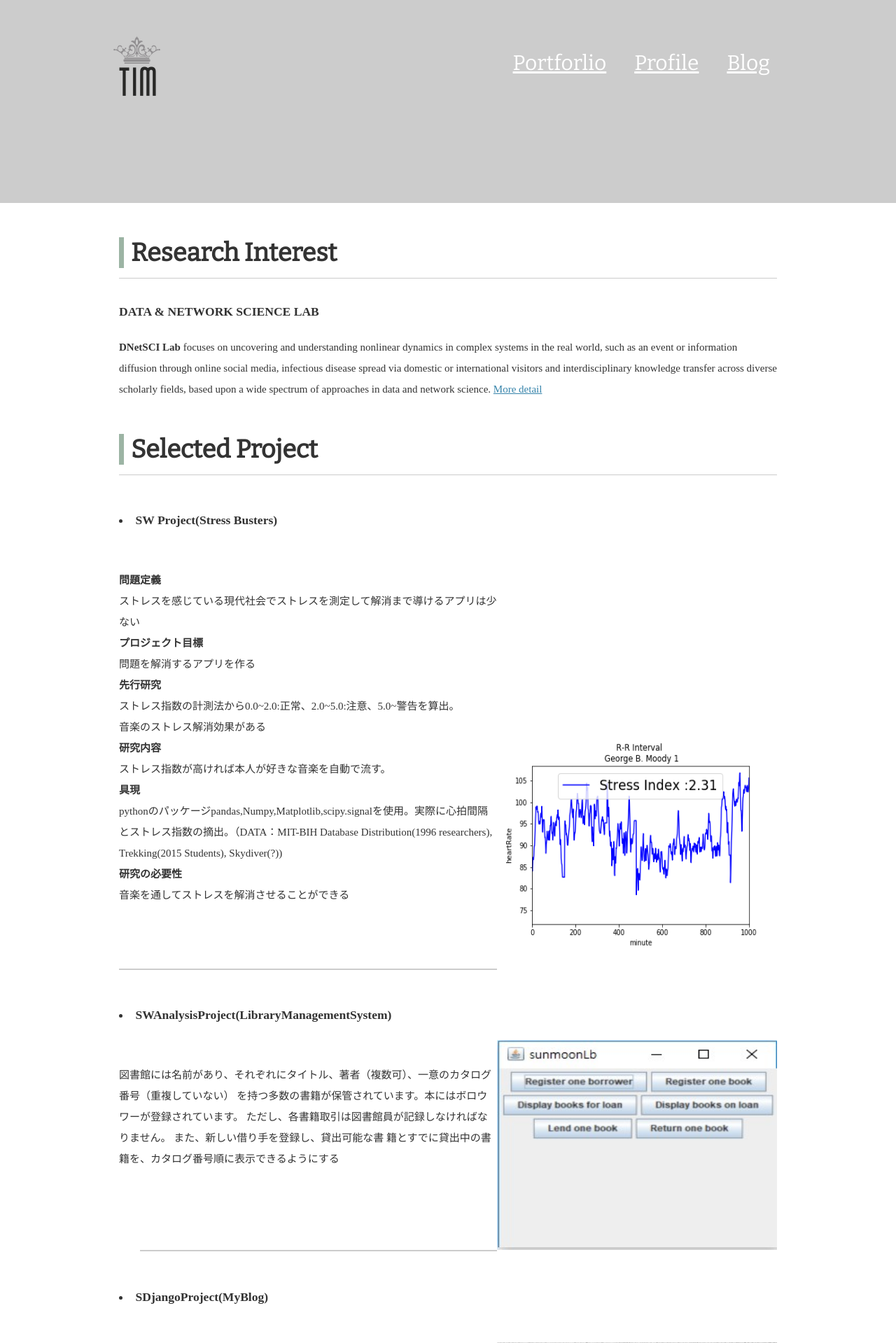
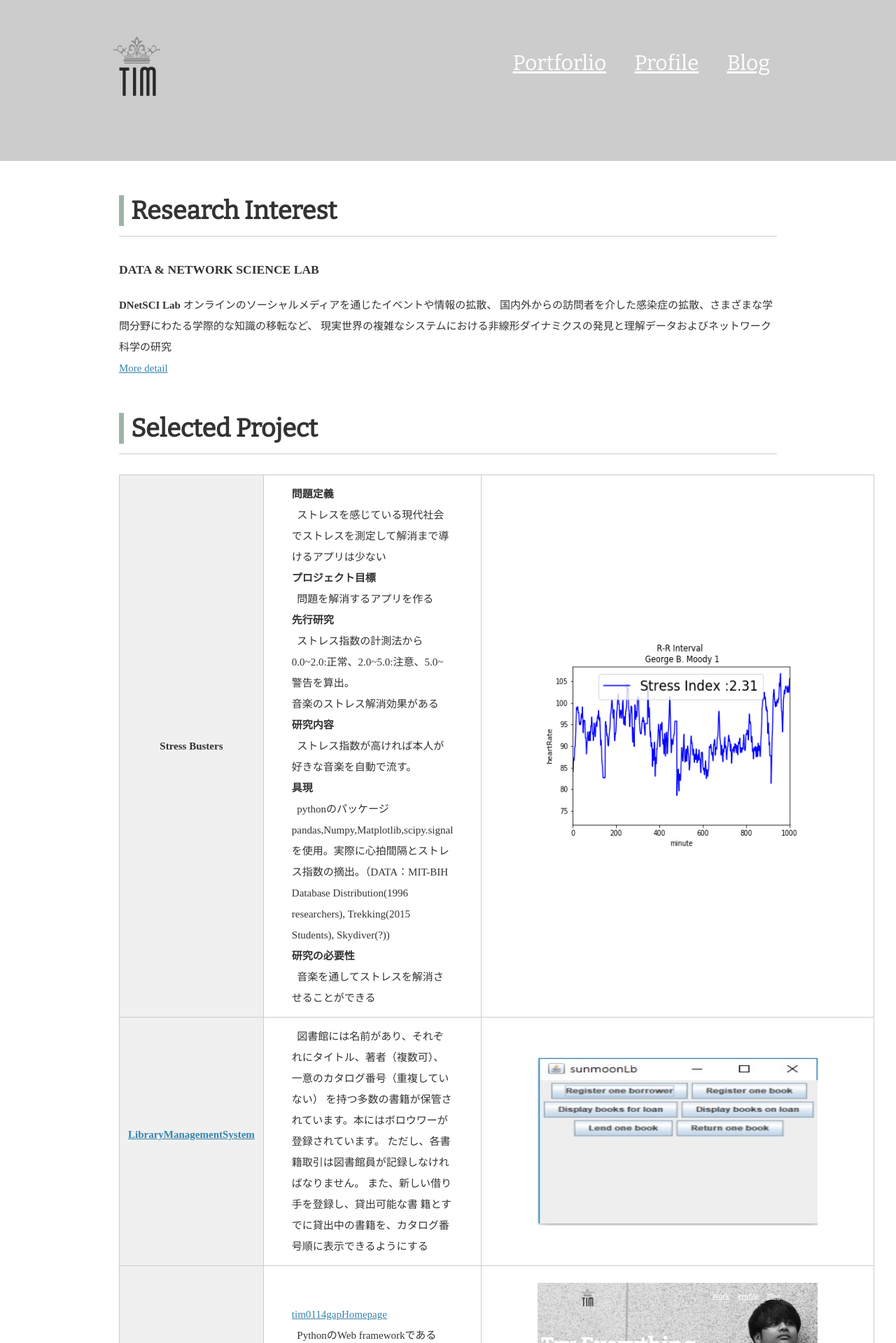
Before and after one commit to tim0114gap/mysite, a Django app: page /work/ in a window 1280 px wide. Shown: the top 1919 px of the page at 70% size. Run offline with Django 3.2, Linux system fonts and the light colour scheme.

Commit message:
update html

```diff
--- a/blog/static/blog/style.css
+++ b/blog/static/blog/style.css
@@ -103,18 +103,26 @@ section {
 	padding-left: 150px;
 }
 
-#work .project th {
+.project th {
 	width: 240px;
 	background-color: #f0f0f0;
-	padding: 12px 0;
+	padding: 12px 12px;
 	border: 1px solid #cccccc;
 }
 
-#work .project td {
+.project td {
 	width: 660px;
 	padding: 12px 40px;
 	border: 1px solid #cccccc;
 }
+
+.project img {
+	height: 300px;
+	width: 400px;
+	padding: 12px 40px;
+}
+
+
 
 table {
 	border-spacing: 0;
@@ -164,7 +172,7 @@ a:hover {
 
 header {
 	width: 960px;
-	height: 70px;
+	height: 10px;
 	margin: 0 auto;
 }
 
--- a/blog/templates/blog/work.html
+++ b/blog/templates/blog/work.html
@@ -22,65 +22,84 @@
 					<div class="profile-txt">
 						<h1 class="icon">Research Interest</h1>
 						<h3><p><span>DATA & NETWORK SCIENCE LAB</span><br></h3>
-						<b>DNetSCI Lab</b> focuses on uncovering and understanding nonlinear dynamics in complex systems in the real world, such as an event or information diffusion through online social media, infectious disease spread via domestic or international visitors and interdisciplinary knowledge transfer across diverse scholarly fields, based upon a wide spectrum of approaches in data and network science.
+						<b>DNetSCI Lab</b> オンラインのソーシャルメディアを通じたイベントや情報の拡散、
+						国内外からの訪問者を介した感染症の拡散、さまざまな学問分野にわたる学際的な知識の移転など、
+						現実世界の複雑なシステムにおける非線形ダイナミクスの発見と理解データおよびネットワーク科学の研究<br>
 						<a href="https://sites.google.com/site/minkyoungkimm/dnetsci-lab">More detail</a>
 					</div>
 				</section>
+
 				<section class="profile clearfix">
 					<div class="profile-txt">
 						<h1 class="icon">Selected Project</h1>
-						<div style="float:left; width: 540px;">
-							<h3><p><span><li>SW Project(Stress Busters)</li></span><br></h3>
+						<section class="project">
+							<table>
+								<tr>
+									<th>Stress Busters</th>
+									<td>
 										<b>問題定義</b><br>
-							ストレスを感じている現代社会でストレスを測定して解消まで導けるアプリは少ない<br>
+										&ensp;ストレスを感じている現代社会でストレスを測定して解消まで導けるアプリは少ない<br>
 										<b>プロジェクト目標</b><br>
-							問題を解消するアプリを作る<br>
+										&ensp;問題を解消するアプリを作る<br>
 										<b>先行研究 </b><br>
-							ストレス指数の計測法から0.0~2.0:正常、2.0~5.0:注意、5.0~警告を算出。<br>
+										&ensp;ストレス指数の計測法から0.0~2.0:正常、2.0~5.0:注意、5.0~警告を算出。<br>
 										音楽のストレス解消効果がある<br>
 										<b>研究内容</b><br>
-							ストレス指数が高ければ本人が好きな音楽を自動で流す。<br>
+										&ensp;ストレス指数が高ければ本人が好きな音楽を自動で流す。<br>
 										<b>具現</b><br>
-							pythonのパッケージpandas,Numpy,Matplotlib,scipy.signalを使用。実際に心拍間隔とストレス指数の摘出。（DATA：MIT-BIH Database Distribution(1996 researchers), Trekking(2015 Students), Skydiver(?))<br>
+										&ensp;pythonのパッケージpandas,Numpy,Matplotlib,scipy.signalを使用。実際に心拍間隔とストレス指数の摘出。（DATA：MIT-BIH Database Distribution(1996 researchers), Trekking(2015 Students), Skydiver(?))<br>
 										<b>研究の必要性</b><br>
-							音楽を通してストレスを解消させることができる<br>
-							<div style="margin-top: 90px; margin-bottom: 30px; border: 1px solid #cccccc;"></div>
-						</div>
-						<img src="{% static 'blog/images/heartRateSample.png' %}" alt="田中宗賢profile" style="float:right; height: 300px; width: 400px; margin-top: 350px;">
-
-						<div style="float:left; width: 540px;">
-							<h3><p><span><li>SWAnalysisProject(LibraryManagementSystem)</li></span><br></h3>
-							図書館には名前があり、それぞれにタイトル、著者（複数可）、一意のカタログ番号（重複していない）
+										&ensp;音楽を通してストレスを解消させることができる<br>
+									</td>
+									<td>
+										<img src="{% static 'blog/images/heartRateSample.png' %}" alt="田中宗賢profile">
+									</td>
+								</tr>
+								<tr>
+									<th><h4><a href="https://github.com/ohshane71/SWAnalysisProject">LibraryManagementSystem</a></h4></th>
+									<td>
+										&ensp;図書館には名前があり、それぞれにタイトル、著者（複数可）、一意のカタログ番号（重複していない）
 									を持つ多数の書籍が保管されています。本にはボロウワーが登録されています。 ただし、各書籍取引は図書館員が記録しなければなりません。
 									また、新しい借り手を登録し、貸出可能な書 籍とすでに貸出中の書籍を、カタログ番号順に表示できるようにする
-							<div style="margin-top: 115px; margin-bottom: 30px; margin-left: 30px; border: 1px solid #cccccc;"></div>
+								</td>
+								<td>
+									<img src="{% static 'blog/images/lbSystem.jpg' %}" alt="田中宗賢profile" style="height: 240px; width: 400px;">
+								</td>
+								</tr>
+								<tr>
+									<th><h4><a href="https://github.com/tim0114gap/mysite">MyPortfolio</a></h4></th>
+									<td>
+										<a href="http://tim0114gap.pythonanywhere.com/index/">tim0114gapHomepage</a><br>
+										&ensp;PythonのWeb frameworkであるDjangoで自分のポートフォリオを作成。
+										自分の自己紹介、今やっていること、スキル、資格、ブログを投稿できるようにしました。
+								</td>
+								<td>
+									<img src="{% static 'blog/images/blog.jpg' %}" alt="田中宗賢profile" style="height: 240px; width: 400px;">
+								</td>
+								</tr>
+								<tr>
+									<th><h4><a href="https://github.com/tim0114gap/BookMark">BookMarkV2</a></h4></th>
+									<td>
+										&ensp;GWT（Google Web Toolkit）で登録したブックマークのクリックした回数を実際にSQLで記録し、
+										多い順に左から自動整列をする機能と、ブックマークにカテゴリーという分野を設定し、
+										同じカテゴリー内で人気のあるブックマークのおすすめを表示する機能をモデリングしました。
+								</td>
+								<td>
+									<iframe style="float:right; height: 300px; width: 400px; margin-top: 30px;" src="https://www.youtube.com/embed/YVL4n8OGxl8" frameborder="0" allow="accelerometer; autoplay; encrypted-media; gyroscope; picture-in-picture" allowfullscreen></iframe>
+								</td>
+								</tr>
+								<tr>
+									<th><h4><a href="https://github.com/SunmoonCreators/want-to-be-a-bird">Want to be bird</a></h4></th>
+									<td>
+										&ensp;Coming soon~~~
+								</td>
+								<td>
+									<img src="{% static 'blog/images/oooojpg' %}" alt=" coming soon">
+								</td>
+								</tr>
+							</table>
+						</section>
 					</div>
-						<img src="{% static 'blog/images/lbSystem.jpg' %}" alt="田中宗賢profile" style="float:right; height: 300px; width: 400px; margin-top: 70px;">
-
-						<div style="float:left; width: 540px;">
-							<h3><p><span><li>SDjangoProject(MyBlog)</li></span><br></h3>
-							<a href="http://tim0114gap.pythonanywhere.com/index/">tim0114gapHomepage</a><br>
-							PythonのWeb frameworkであるDjangoでローカル環境ですが自分のブログを作成。
-							自分の自己紹介、今やっていること、スキル、資格、ブログ内容を投稿できるようにしました。
-							<div style="margin-top: 115px; margin-bottom: 30px; border: 1px solid #cccccc;"></div>
-						</div>
-						<img src="{% static 'blog/images/blog.jpg' %}" alt="田中宗賢profile" style="float:right; height: 240px; width: 400px; margin-top: 100px;">
-
-						<div style="float:left; width: 540px;">
-							<h3><p><span><li>GWTProject(BookMark)</li></span><br></h3>
-							GWT（Google Web Toolkit）で登録したブックマークのクリックした回数を実際にSQLで記録し、
-							多い順に左から自動整列をする機能と、ブックマークにカテゴリーという分野を設定し、同じカテゴリー内で人気のあるブックマークのおすすめを表示する機能をモデリングしました。
-							<div style="margin-top: 115px; margin-bottom: 30px; border: 1px solid #cccccc;"></div>
-						</div>
-						<iframe style="float:right; height: 300px; width: 400px; margin-top: 30px;" src="https://www.youtube.com/embed/YVL4n8OGxl8" frameborder="0" allow="accelerometer; autoplay; encrypted-media; gyroscope; picture-in-picture" allowfullscreen></iframe>
-
-						<div style="float:left; width: 540px;">
-							<h3><p><span><li>Sunmoon Creators(Want to be bird)</li></span><br></h3>
-							Coming soon~~~
-							<div style="margin-top: 115px; margin-bottom: 30px; border: 1px solid #cccccc;"></div>
-						</div>
-					</div>
-
 				</section>
 			</div>
 		</div>
```
Lines whose indentation alone changed are shown as unchanged.
